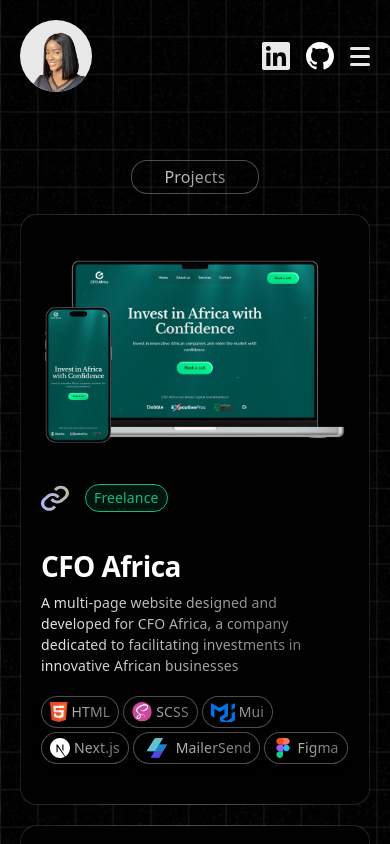
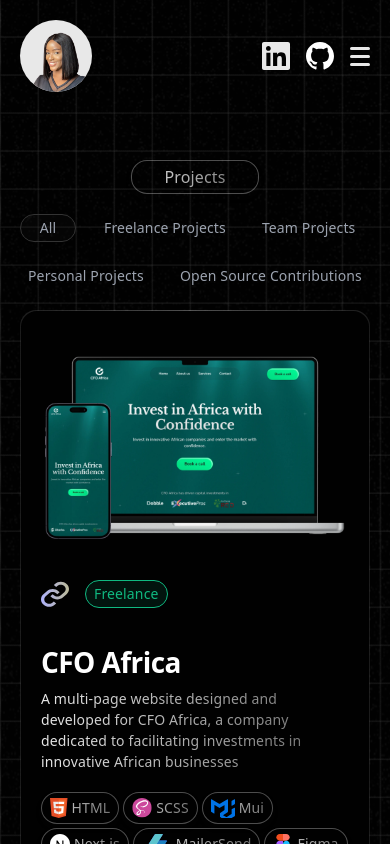
Before and after one commit to VriaA/portfolio, a React (Vite) app: page /projects in a window 390 px wide. Shown: the top 844 px of the page. Built offline with nearby package versions, Linux system fonts and the light colour scheme; a web font is replaced by a local one.

Commit message:
implement project filtering

```diff
--- a/src/components/Project/Project.tsx
+++ b/src/components/Project/Project.tsx
@@ -26,7 +26,7 @@ export default function Project({
     const { viewport } = useContext(AppContext) as TAppContext;
     const location = useLocation();
     const isProjectsPage = location.pathname === "/projects";
-    const top = viewport.isMobile || isProjectsPage ? 96 : 96 + 80 * index;
+    const top = viewport.isMobile ? 116 : isProjectsPage ? 170 : 126;
 
     return (
         <div
--- a/src/components/Project/ProjectBadge.tsx
+++ b/src/components/Project/ProjectBadge.tsx
@@ -5,12 +5,12 @@ export default function ProjectBadge({
     isTeam,
 }: ProjectType): JSX.Element {
     const COLOR = isFreelance
-        ? "bg-emerald-500/10 text-emerald-500 border-emerald-500"
+        ? "freelance-badge"
         : isOpenSource
-        ? "bg-yellow-400/10 text-yellow-400 border-yellow-400"
+        ? "open-source-badge"
         : isTeam
-        ? "bg-sky-500/10 text-sky-500 border-sky-500"
-        : "bg-off-white/10 text-off-white border-off-white";
+        ? "team-badge"
+        : "personal-badge";
 
     return (
         <p
--- /dev/null
+++ b/src/components/Project/ProjectsFilter.tsx
@@ -0,0 +1,47 @@
+import { Link } from "react-router-dom";
+
+export default function ProjectsFilter({
+    filter,
+}: {
+    filter: string | null;
+}): JSX.Element {
+    return (
+        <div className="sticky top-[116px] flex flex-wrap gap-5 mt-5 md:mt-10">
+            <Link
+                to="."
+                className={`${
+                    !filter ? "bg-dark-gray/10 border border-dark-gray" : ""
+                } project-badge text-gray-400`}>
+                All
+            </Link>
+            <Link
+                to="?filter=freelance"
+                className={`text-gray-400 ${
+                    filter === "freelance" ? "freelance-badge" : ""
+                } project-badge`}>
+                Freelance Projects
+            </Link>
+            <Link
+                to="?filter=team"
+                className={`text-gray-400 ${
+                    filter === "team" ? "team-badge" : ""
+                } project-badge`}>
+                Team Projects
+            </Link>
+            <Link
+                to="?filter=personal"
+                className={`text-gray-400 ${
+                    filter === "personal" ? "personal-badge" : ""
+                } project-badge`}>
+                Personal Projects
+            </Link>
+            <Link
+                to="?filter=open-source"
+                className={`text-gray-400 ${
+                    filter === "open-source" ? "open-source-badge" : ""
+                } project-badge `}>
+                Open Source Contributions
+            </Link>
+        </div>
+    );
+}
--- a/src/components/Projects.tsx
+++ b/src/components/Projects.tsx
@@ -4,6 +4,8 @@ import { useLocation } from "react-router-dom";
 import { Link } from "react-router-dom";
 import ShinyText from "./animations/ShinyText";
 import Project from "./Project/Project";
+import { useFilterProjects } from "@/hooks/useFilterProjects";
+import ProjectsFilter from "./Project/ProjectsFilter";
 
 export default function Projects({
     projects,
@@ -12,20 +14,24 @@ export default function Projects({
 }): JSX.Element {
     const location = useLocation();
     const isProjectsPage = location.pathname === "/projects";
+    const { projectsToRender, filter } = useFilterProjects(projects);
 
     return (
         <section
             id="projects"
             className="relative flex flex-col items-center py-10 md:py-20 z-[2] text-white">
             <SectionHeader text="Projects" />
+
             {!isProjectsPage && (
                 <h3 className="mt-4 md:mt-6 text-center font-brown-sugar text-[32px] md:text-[52px] text-off-white -tracking-[.02em] !leading-none">
                     Selected works
                 </h3>
             )}
 
+            {isProjectsPage && <ProjectsFilter filter={filter} />}
+
             <div className="flex flex-col lg:flex-row lg:flex-wrap xl:flex-row gap-5 lg:gap-10 w-full mt-5 md:mt-10">
-                {projects.map((project, i) => {
+                {projectsToRender.map((project, i) => {
                     return <Project project={project} index={i} />;
                 })}
             </div>
--- /dev/null
+++ b/src/hooks/useFilterProjects.tsx
@@ -0,0 +1,50 @@
+import { useEffect, useState } from "react";
+import { useSearchParams } from "react-router-dom";
+import { ProjectData } from "@/types/project";
+
+export type FilterProjects = {
+    projectsToRender: Array<ProjectData>;
+    filter: string | null;
+};
+
+export function useFilterProjects(
+    projects: Array<ProjectData>
+): FilterProjects {
+    const [searchParams] = useSearchParams();
+    const [projectsToRender, setProjectsToRender] =
+        useState<Array<ProjectData>>(projects);
+    const filter = searchParams.get("filter");
+
+    useEffect(() => {
+        let filteredProjects;
+        switch (filter) {
+            case "open-source":
+                filteredProjects = projects.filter(
+                    (project) => project.isOpenSource
+                );
+                break;
+            case "freelance":
+                filteredProjects = projects.filter(
+                    (project) => project.isFreelance
+                );
+                break;
+            case "team":
+                filteredProjects = projects.filter((project) => project.isTeam);
+                break;
+            case "personal":
+                filteredProjects = projects.filter(
+                    (project) =>
+                        !project.isTeam &&
+                        !project.isFreelance &&
+                        !project.isOpenSource
+                );
+                break;
+            default:
+                filteredProjects = projects;
+        }
+
+        setProjectsToRender(filteredProjects);
+    }, [projects, filter]);
+
+    return { projectsToRender, filter };
+}
--- a/src/index.css
+++ b/src/index.css
@@ -49,5 +49,25 @@ html {
     height: 20px;
 }
 
+.project-badge {
+    @apply px-2 h-7 xl:h-8 grid place-content-center mt-0 font-satoshi font-normal text-sm lg:text-base tracking-[.01em] !leading-none rounded-2xl min-w-14;
+}
+
+.freelance-badge {
+    @apply bg-emerald-500/10 !text-emerald-500 border-emerald-500 border;
+}
+
+.team-badge {
+    @apply bg-sky-500/10 !text-sky-500 border-sky-500 border;
+}
+
+.open-source-badge {
+    @apply bg-yellow-400/10 !text-yellow-400 border-yellow-400 border;
+}
+
+.personal-badge {
+    @apply bg-off-white/10 !text-off-white border-off-white border;
+}
+
 @tailwind components;
 @tailwind utilities;
```
Lines whose indentation alone changed are shown as unchanged.
